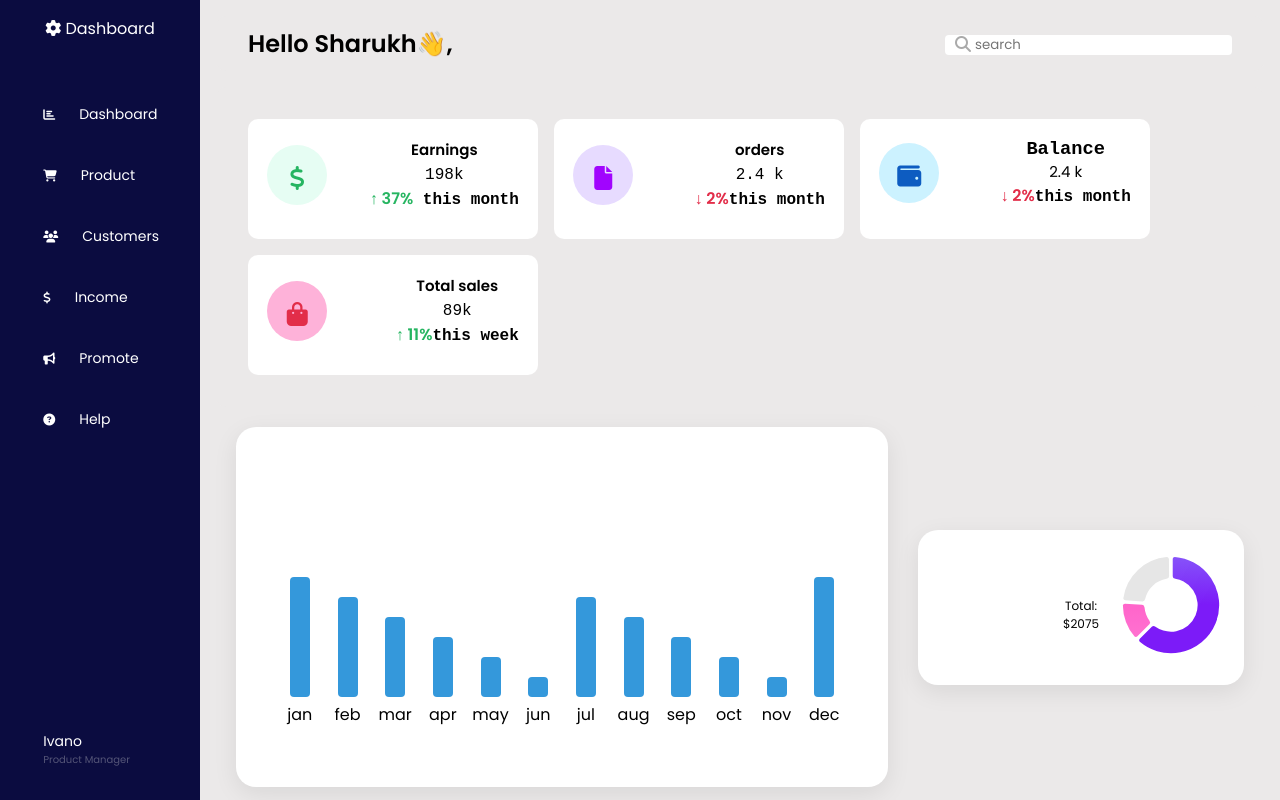
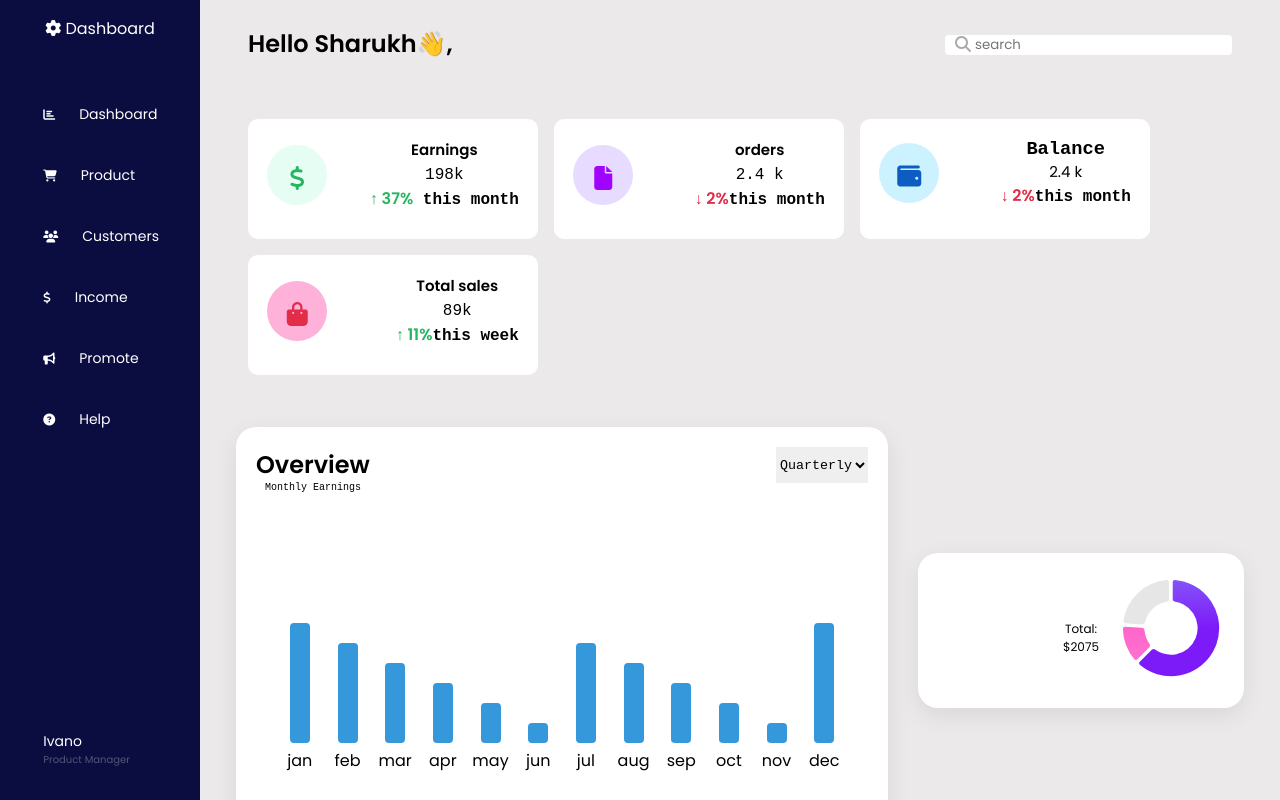
Before and after one commit to abhishekpeddada/Fitpeo, a React (Create React App) app: page / in a window 1280 px wide. Built offline with nearby package versions, Linux system fonts and the light colour scheme.

Commit message:
Add more content to barchart

```diff
--- a/src/components/charts/Barchart.css
+++ b/src/components/charts/Barchart.css
@@ -8,7 +8,18 @@
     flex-wrap: wrap;
     border-radius: 5px;
 }
-
+.barchart-header{
+    display: flex;
+    justify-content: space-between;
+}
+.selector{
+    margin-bottom: 10px;
+    font-family: 'Courier New', Courier, monospace;
+}
+.earnings{
+    font-family: 'Courier New', Courier, monospace;
+    font-size: 10px;
+}
 .bar-container {
     display: flex;
     flex-direction: column;
--- a/src/components/charts/Barchart.js
+++ b/src/components/charts/Barchart.js
@@ -6,6 +6,16 @@ const Barchart = () => {
     const labels = ['jan', 'feb', 'mar', 'apr', 'may', 'jun', 'jul', 'aug', 'sep', 'oct', 'nov', 'dec'];
 
     return (
+        <div className="barchart-container">
+            <div className="barchart-header">
+                <div>
+                <h2>Overview</h2>
+                <p className='earnings'>Monthly Earnings</p>
+                </div>
+                <select className="selector">
+                    <option value="quarterly">Quarterly</option>
+                </select>
+            </div>
             <div className="bar-chart">
                 {data.map((value, index) => (
                     <div key={index} className="bar-container">
@@ -14,6 +24,7 @@ const Barchart = () => {
                     </div>
                 ))}
             </div>
+        </div>
     );
 };
 
```
Lines whose indentation alone changed are shown as unchanged.
